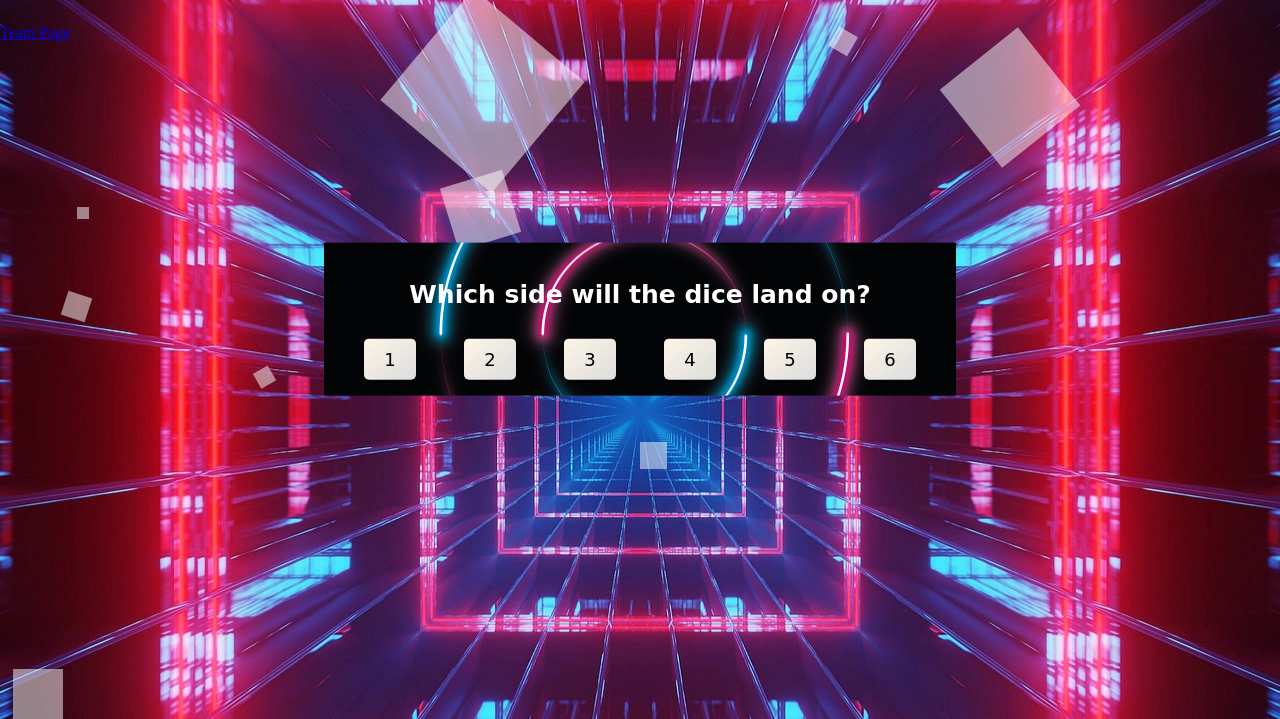
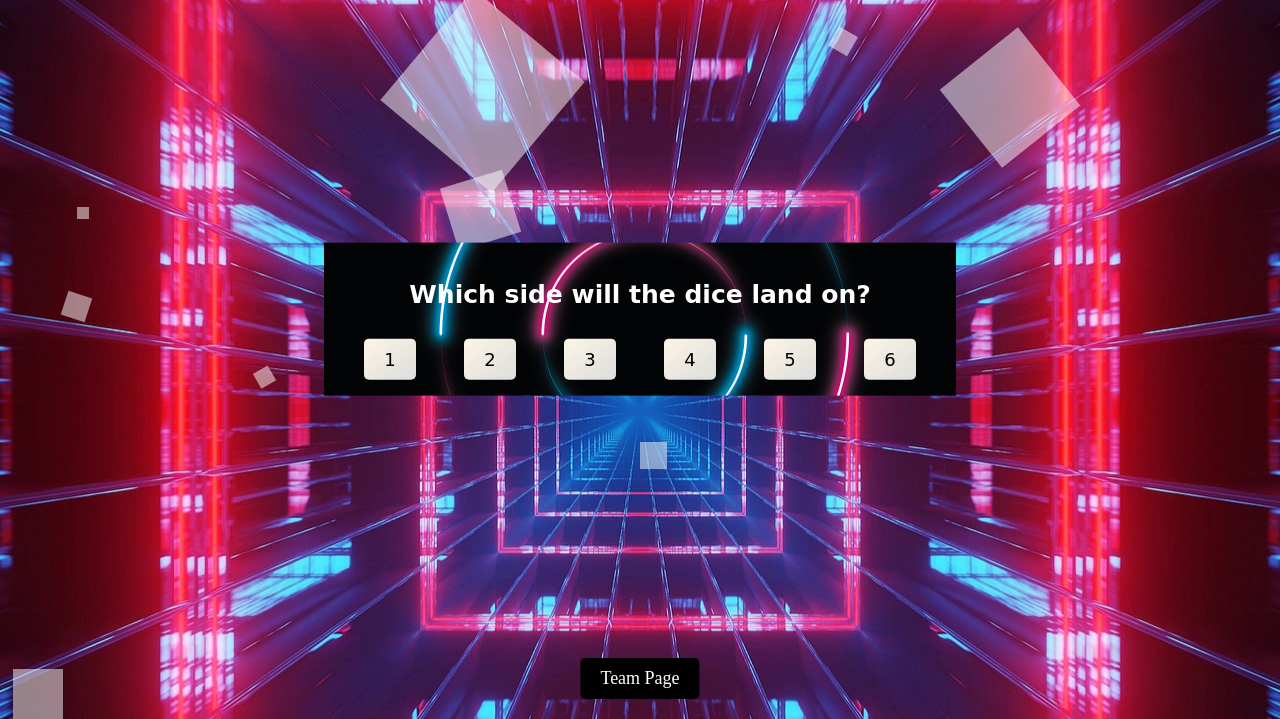
Before and after one commit to tan8325/Team4_DiceGame_Repo, a plain HTML site: page index.html in a window 1280 px wide. Shown: the part 81-800 px from the top of the page. Drawn offline with Linux system fonts and the light colour scheme.

Commit message:
Update style.css

```diff
--- a/style.css
+++ b/style.css
@@ -49,16 +49,31 @@ h2 {
   background: gray;
 }
 
-.dice1, .dice2 {
+
+.next-button {
+  position: fixed;
+  bottom: 20px;
+  left: 50%;
+  transform: translateX(-50%);
+  background-color: black;
+  color: white;
+  padding: 10px 20px;
+  border-radius: 5px;
+  cursor: pointer;
+  text-decoration: none;
+  font-size: 18px;
+}
+
+.next-button:hover {
+  background-color: gray;
+}
+
+.dice1{
   position: relative;
   width: 200px;
   height: 200px;
   margin: 100px auto;
   transform-style: preserve-3d;
-}
-
-.dice2 {
-  transform: rotateX(180deg) rotateY(0deg);
 }
 
 
```
